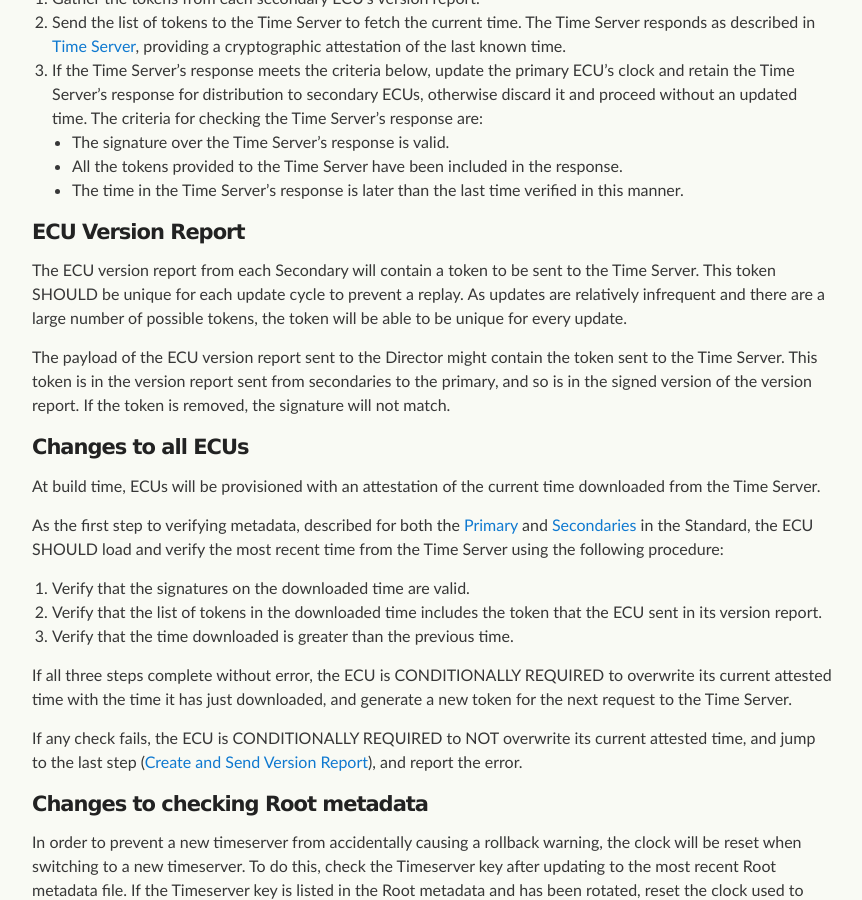
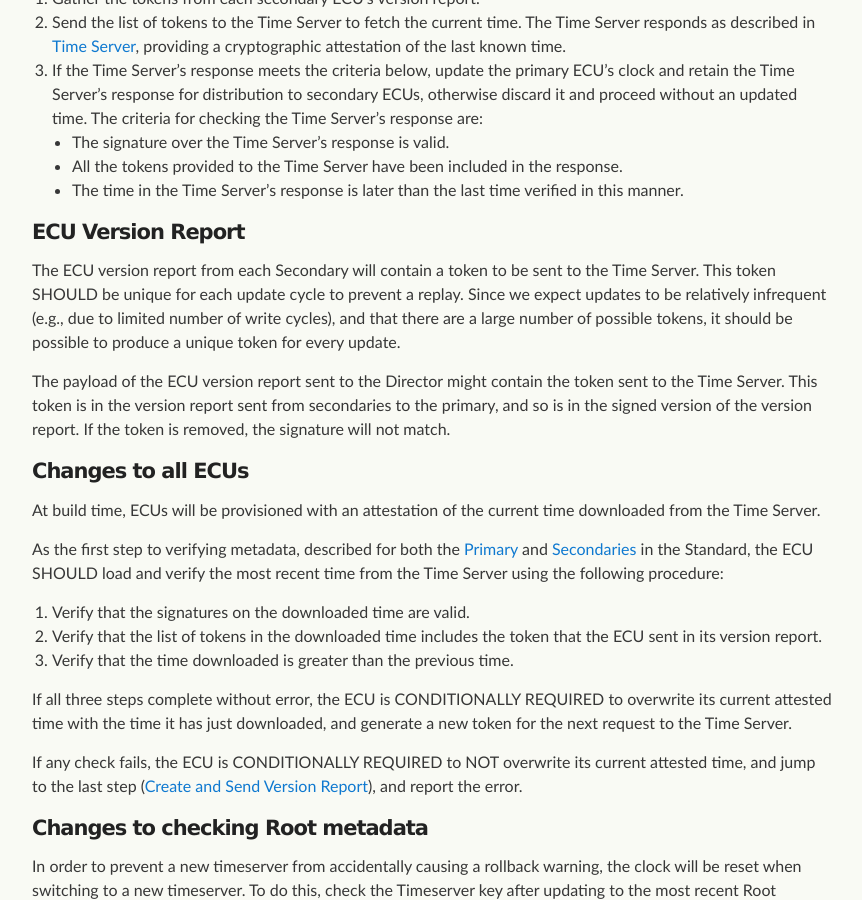
Before and after one commit to uptane/deployment-considerations, a Jekyll site: the page built from repositories.md, in a window 1280 px wide and 900 px high, scrolled down 1620 px. Shown: the whole window, without its empty margins (208-1070 px from the left). Built offline with Jekyll 4.4.1, drawn with Linux system fonts in a browser that asks for light colours; our own code applies the rules of GitHub Pages for plain Markdown files.

Commit message:
Update repositories.md
Co-Authored-By: Trishank K Kuppusamy <33133073+trishankatdatadog@users.noreply.github.com>

```diff
--- a/repositories.md
+++ b/repositories.md
@@ -49,7 +49,7 @@ If the Time Server is implemented, the primary is CONDITIONALLY REQUIRED to use
 
 #### ECU Version Report
 
-The ECU version report from each Secondary will contain a token to be sent to the Time Server. This token SHOULD be unique for each update cycle to prevent a replay. As updates are relatively infrequent and there are a large number of possible tokens, the token will be able to be unique for every update.
+The ECU version report from each Secondary will contain a token to be sent to the Time Server. This token SHOULD be unique for each update cycle to prevent a replay. Since we expect updates to be relatively infrequent (e.g., due to limited number of write cycles), and that there are a large number of possible tokens, it should be possible to produce a unique token for every update.
 
 The payload of the ECU version report sent to the Director might contain the token sent to the Time Server. This token is in the version report sent from secondaries to the primary, and so is in the signed version of the version report. If the token is removed, the signature will not match.
 
```
